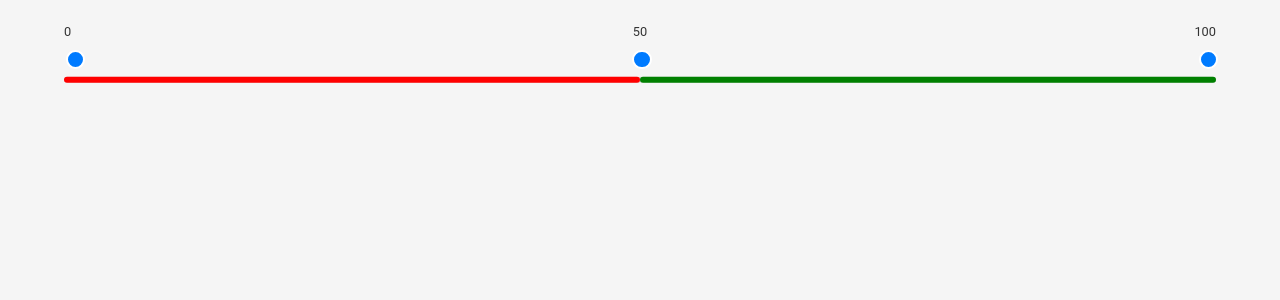
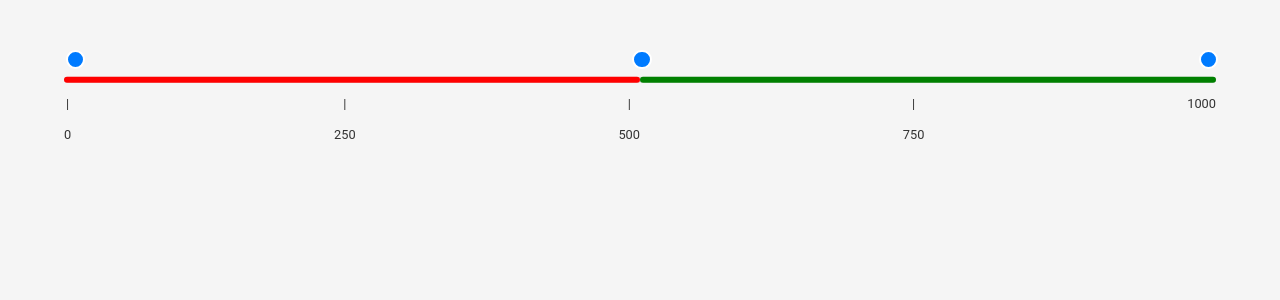
Before and after one commit to jaimeneeves/snippets, a React (Vite) app in the folder react/MultiRangeSlider/: page / in a window 1280 px wide. Shown: the top 300 px of the page. Built offline with nearby package versions, Linux system fonts and the light colour scheme.

Commit message:
multirange em andamento

```diff
--- a/react/MultiRangeSlider/src/MultiRangeSlider/MultiRangeSlider.css
+++ b/react/MultiRangeSlider/src/MultiRangeSlider/MultiRangeSlider.css
@@ -80,9 +80,37 @@ input[type="range"]::-moz-range-thumb {
 .slider__mid-value,
 .slider__right-value {
   position: absolute;
-  top: -1.5rem;
+  top: 3rem;
   color: #333;
   font-size: 0.8rem;
+}
+
+
+/* .sliders-values-pipe {
+  position: absolute;
+  display: flex;
+  justify-content: space-between;
+  top: 3rem;
+  color: #333;
+  font-size: 0.8rem;
+  width: 100%;
+} */
+
+.sliders-values {
+  position: absolute;
+  display: flex;
+  justify-content: space-between;
+  top: 3rem;
+  color: #333;
+  font-size: 0.8rem;
+  width: 100%;
+
+  .sliders-values-items {
+    display: flex;
+    gap: 1rem;
+    flex-direction: column;
+    align-items: center;
+  }
 }
 
 .slider__left-value {
--- a/react/MultiRangeSlider/src/MultiRangeSlider/index.jsx
+++ b/react/MultiRangeSlider/src/MultiRangeSlider/index.jsx
@@ -96,9 +96,29 @@ const MultiRangeSlider = ({ min, max, onChange }) => {
         <div ref={rangeMinToMid} className="slider__range slider__range--min-to-mid"></div>
         <div ref={rangeMidToMax} className="slider__range slider__range--mid-to-max"></div>
 
-        <div className="slider__left-value">{minVal}</div>
+        {/* <div className="slider__left-value">{minVal}</div>
         <div className="slider__mid-value">{midVal}</div>
-        <div className="slider__right-value">{maxVal}</div>
+        <div className="slider__right-value">{maxVal}</div> */}
+
+        <div className='sliders-values'>
+          <div className='sliders-values-items'>
+            <div>|</div>
+            <div>0</div>
+          </div>
+          <div className='sliders-values-items'>
+            <div>|</div>
+            <div>250</div>
+          </div>
+          <div className='sliders-values-items'>
+            <div>|</div>
+            <div>500</div>
+          </div>
+          <div className='sliders-values-items'>
+            <div>|</div>
+            <div>750</div>
+          </div>
+          <div>1000</div>
+        </div>
       </div>
     </div>
   );
```
